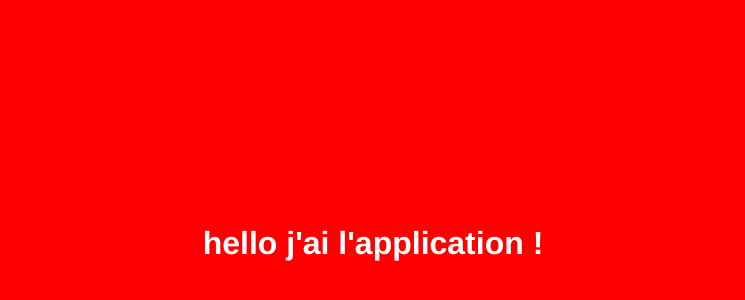
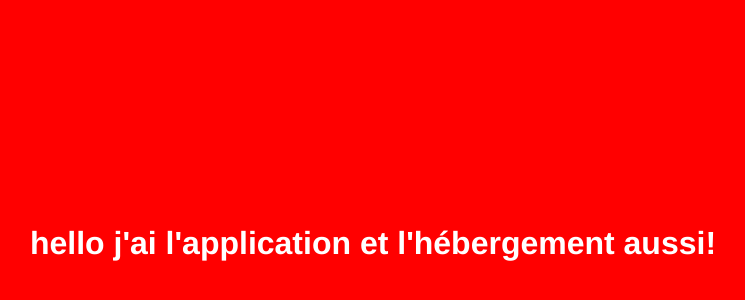
Before and after one commit to matthieuspeck/hi, a plain HTML site: page index.html in a window 1280 px wide. Shown: the part 116-416 px from the top of the page, without its empty margins (275-1020 px from the left). Drawn offline with Linux system fonts and the light colour scheme.

Commit message:
pret a la mise en ligne

```diff
--- a/index.html
+++ b/index.html
@@ -19,7 +19,7 @@
 	}
 </style>
 <body>
-	<h1>hello j'ai l'application !</h1>
+	<h1>hello j'ai l'application et l'hébergement aussi!</h1>
 
 </body>
 </html>
```
